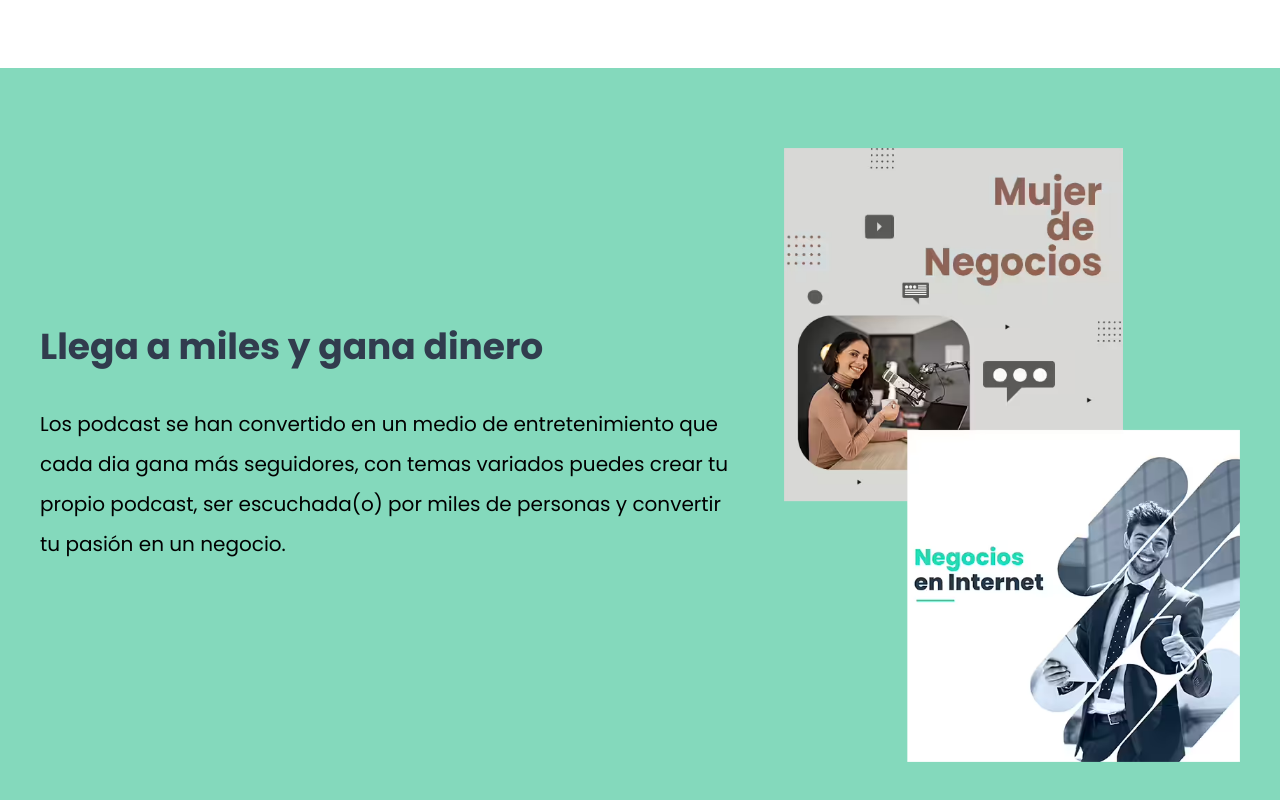
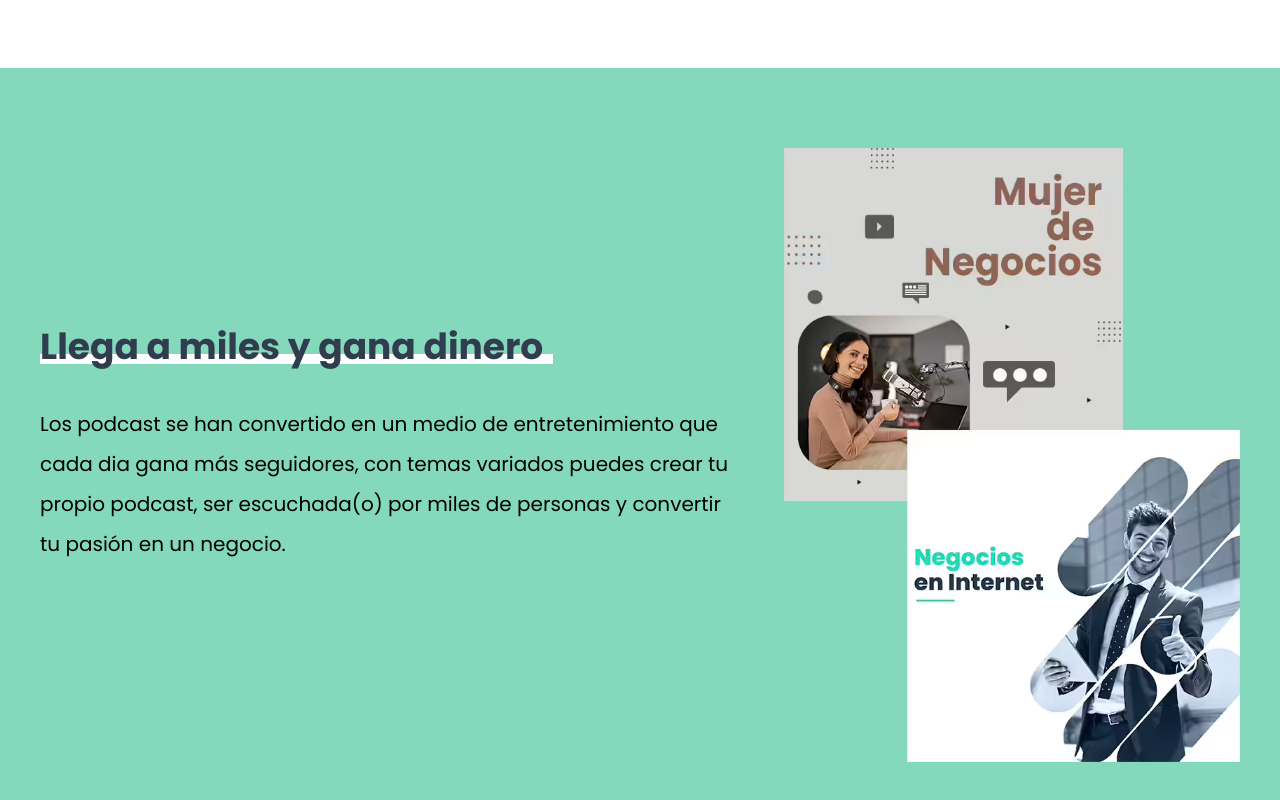
Before and after one commit to LuisMarioSolano/podcast-fm, a website: page index.html in a window 1280 px wide. Shown: the part 1257-2057 px from the top of the page. Drawn offline with Linux system fonts and the light colour scheme.

Commit message:
Create use mixin for headings

```diff
--- a/src/scss/base/_globales.scss
+++ b/src/scss/base/_globales.scss
@@ -39,24 +39,7 @@ h1, h2, h3 {
 h1 {
     font-size: 4rem;
 }
-h2 {
-    font-size: 3.6rem;
-    display: inline-block;
-    margin-top: 5rem;
-    color: v.$secundario;
-    @include m.tablet {
-        margin-top: 0;
-    }
 
-    &::after {
-        content: '';
-        background-color: v.$primario;
-        height: 1rem;
-        width: calc(100% + 1rem);
-        display: block;
-        margin: -1.4rem 0 0 0;
-    }
-}
 h3 {
     font-size: 2.8rem;
     text-align: center;
--- a/src/scss/base/_mixins.scss
+++ b/src/scss/base/_mixins.scss
@@ -62,7 +62,7 @@
         display: inline-block;
         margin-top: 5rem;
         color: $colorTexto;
-        @include m.tablet {
+        @include tablet {
             margin-top: 0;
         }
 
--- a/src/scss/ui/_beneficios.scss
+++ b/src/scss/ui/_beneficios.scss
@@ -1,5 +1,5 @@
-@use 'base/variables' as v;
-@use 'base/mixins' as m;
+@use "base/variables" as v;
+@use "base/mixins" as m;
 
 .beneficios {
   background-color: v.$primario;
@@ -12,6 +12,9 @@
   }
   .contenido-beneficios {
     grid-column: 1 / 4;
+    h2 {
+      @include m.headingBorder(v.$secundario, v.$blanco);
+    }
   }
   .imagen {
     grid-column: 4 / 6;
--- a/src/scss/ui/_creapodcast.scss
+++ b/src/scss/ui/_creapodcast.scss
@@ -1,3 +1,4 @@
+@use 'base/variables' as v;
 @use 'base/mixins' as m;
 
 .crea-grid {
@@ -5,4 +6,7 @@
         @include m.grid(2, 2rem);
         align-items: center;
     }
+    h2 {
+        @include m.headingBorder (v.$secundario, v.$primario)
+    }
 }
```
Also changed, not shown: build/css/app.css, 1 other file. Lines whose indentation alone changed are shown as unchanged.
